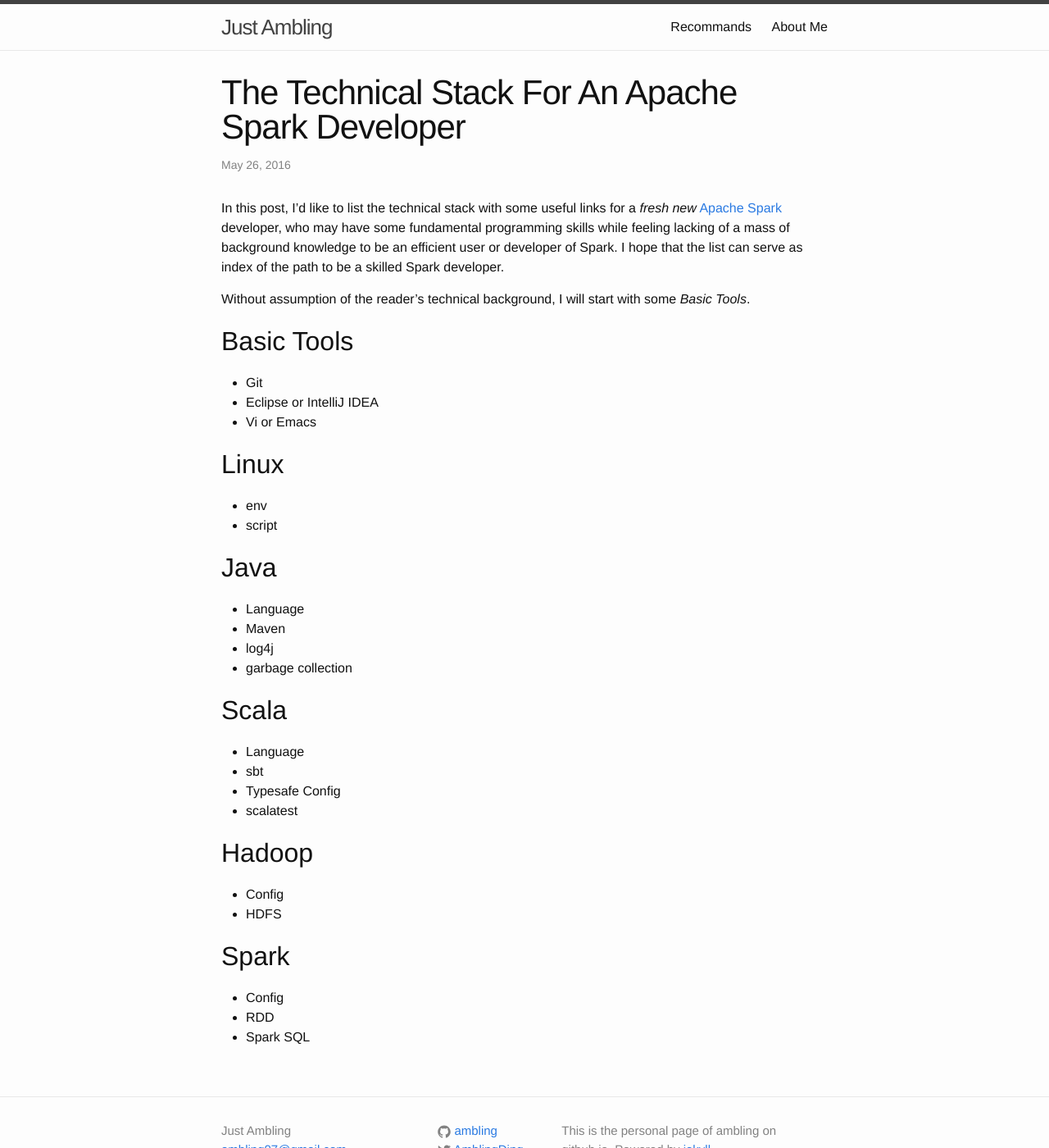
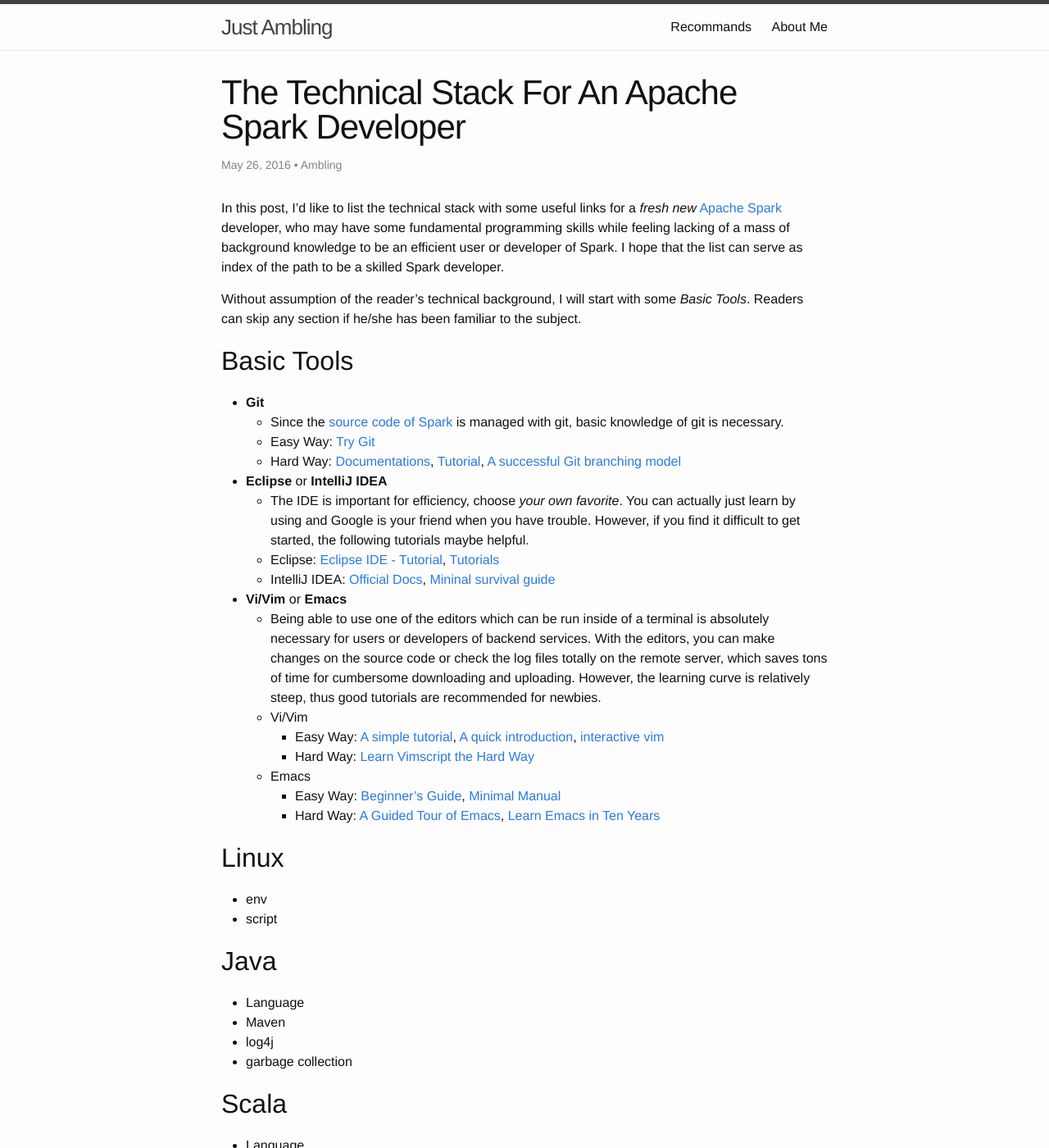
Before and after one commit to ambling/ambling.github.io, a Jekyll site: the page built from _posts/2016-05-26-stack_for_spark_developer.md, in a window 1280 px wide and 1400 px high. Shown: the whole window at 82% size. Built offline with Jekyll 4.4.1, drawn with Linux system fonts in a browser that asks for light colours; some of the changed text lies outside the part shown.

Commit message:
finish basic tools

```diff
--- a/_config.yml
+++ b/_config.yml
@@ -2,12 +2,12 @@
 title: Just Ambling
 email: ambling07@gmail.com
 description: > # this means to ignore newlines until "baseurl:"
-  This is the personal page of ambling on github.io.
+  This is the personal page of Ambling on github.io.
   Powered by <a href='http://jekyllrb.com/'>jekyll</a>.
 baseurl: "" # the subpath of your site, e.g. /blog/
 url: "http://ambling.github.io" # the base hostname & protocol for your site
 twitter_username: AmblingDing
-github_username:  ambling
+github_username:  Ambling
 
 # Build settings
 markdown: kramdown
--- a/_posts/2016-05-26-stack_for_spark_developer.md
+++ b/_posts/2016-05-26-stack_for_spark_developer.md
@@ -3,16 +3,32 @@ layout: post
 title:  "The Technical Stack For An Apache Spark Developer"
 date:   2016-05-26 18:35:00
 categories: Tutorial
+author: "Ambling"
 ---
 
 In this post, I'd like to list the technical stack with some useful links for a *fresh new* [Apache Spark](http://spark.apache.org/) developer, who may have some fundamental programming skills while feeling lacking of a mass of background knowledge to be an efficient user or developer of Spark. I hope that the list can serve as index of the path to be a skilled Spark developer.
 
-Without assumption of the reader's technical background, I will start with some *Basic Tools*.
+Without assumption of the reader's technical background, I will start with some *Basic Tools*. Readers can skip any section if he/she has been familiar to the subject.
 
 ## Basic Tools
-- Git
-- Eclipse or IntelliJ IDEA
-- Vi or Emacs
+- **Git**
+  - Since the [source code of Spark](https://github.com/apache/spark/) is managed with git, basic knowledge of git is necessary.
+  - Easy Way: [Try Git](https://try.github.io/)
+  - Hard Way: [Documentations](https://git-scm.com/doc), [Tutorial](https://www.atlassian.com/git/tutorials/), [A successful Git branching model](http://nvie.com/posts/a-successful-git-branching-model/)
+
+- **Eclipse** or **IntelliJ IDEA**
+  - The IDE is important for efficiency, choose *your own favorite*. You can actually just learn by using and Google is your friend when you have trouble. However, if you find it difficult to get started, the following tutorials maybe helpful.
+  - Eclipse: [Eclipse IDE - Tutorial](http://www.vogella.com/tutorials/Eclipse/article.html), [Tutorials](http://eclipsetutorial.sourceforge.net/)
+  - IntelliJ IDEA: [Official Docs](https://www.jetbrains.com/idea/documentation/), [Mininal survival guide](http://hadihariri.com/2014/01/06/intellij-idea-minimal-survival-guide/)
+
+- **Vi/Vim** or **Emacs**
+  - Being able to use one of the editors which can be run inside of a terminal is absolutely necessary for users or developers of backend services. With the editors, you can make changes on the source code or check the log files totally on the remote server, which saves tons of time for cumbersome downloading and uploading. However, the learning curve is relatively steep, thus good tutorials are recommended for newbies.
+  - Vi/Vim
+    - Easy Way: [A simple tutorial](http://www.tutorialspoint.com/unix/unix-vi-editor.htm), [A quick introduction](http://heather.cs.ucdavis.edu/~matloff/UnixAndC/Editors/ViIntro.html), [interactive vim](http://www.openvim.com/)
+    - Hard Way: [Learn Vimscript the Hard Way](http://learnvimscriptthehardway.stevelosh.com/)
+  - Emacs
+    - Easy Way: [Beginner's Guide](http://www.jesshamrick.com/2012/09/10/absolute-beginners-guide-to-emacs/), [Minimal Manual](http://tuhdo.github.io/emacs-tutor.html)
+    - Hard Way: [A Guided Tour of Emacs](http://www.gnu.org/software/emacs/tour/), [Learn Emacs in Ten Years](http://edward.oconnor.cx/2009/07/learn-emacs-in-ten-years)
 
 ## Linux
 - env
@@ -32,9 +48,11 @@ Without assumption of the reader's technical background, I will start with some
 
 ## Hadoop
 - Config
+- basic
 - HDFS
 
 ## Spark
 - Config
+- basic
 - RDD
 - Spark SQL
```
